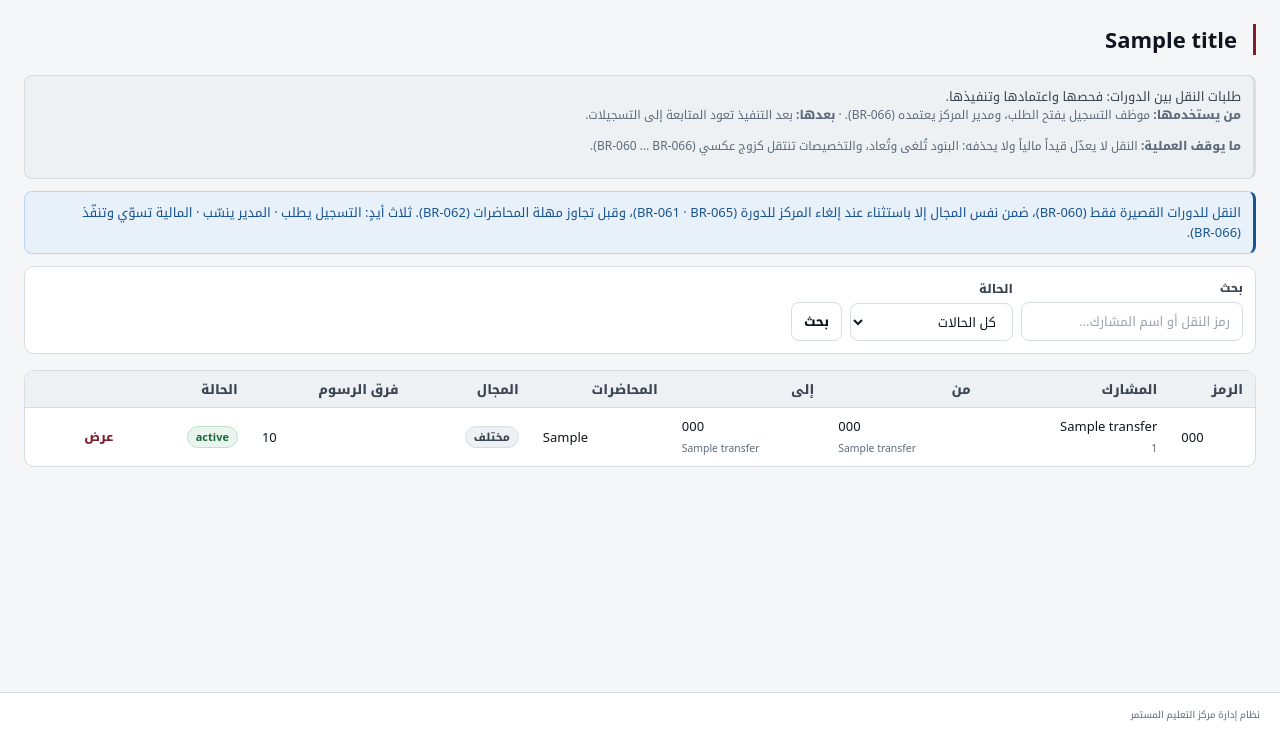
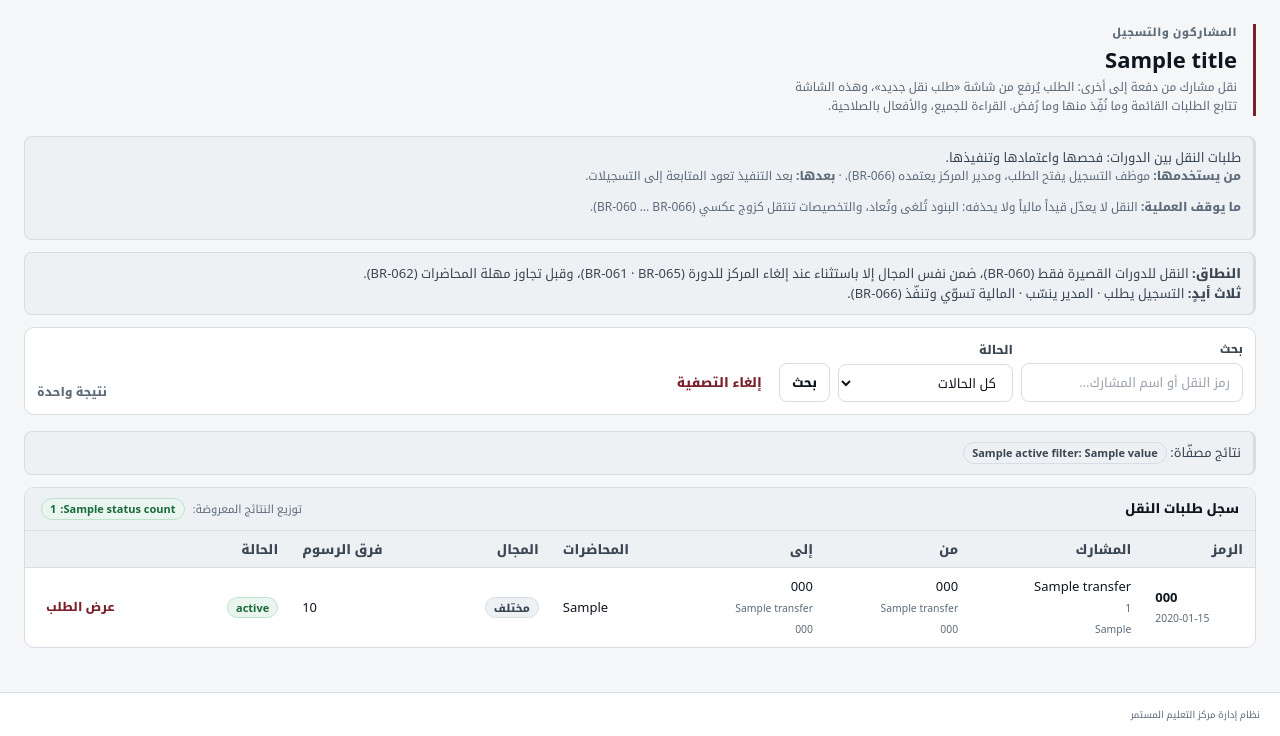
Before and after one commit to habahbeh/continuing_education_system, a Django app: template templates/operations/transfers.html in a window 1280 px wide. Shown: the part 64-800 px from the top of the page. Run offline with Django 5.2, Linux system fonts and the light colour scheme; the template is opened without the code that fills it: most values are stand-ins (such as "Sample title", 1, 10 or a date in 2020); data that the repository does not hold is empty.

Commit message:
Polish course transfers page
The screen is a register: the request is raised on §3.2/7 and the three acts
happen on the detail page. It stays exactly that — no button, no form and no
POST target was added, and the view still answers 405 to anything but GET.

What it was missing was the furniture the other polished screens now have: no
eyebrow, no subtitle, no result count, and — with two working filters — no
sign that an applied filter had made the table a subset, and no way back.

The row carried four keys the page drew nowhere: the reason, the request
date, and both enrolment codes. All four are printed now, under the cells
that already existed. None is new to the response and none opens a field: the
detail screen shows all four to these same roles.

The rules moved out of `.note info`. Blue is an alert, and §6.5 of the polish
rules says explaining a rule is not one. The words are unchanged; they are
split onto two labelled lines instead of one run-on sentence.

⚠️ Two defects found in the browser, both mine, both now pinned:

`.sr-only` in a `<th>` drags the whole page sideways. It is
`position:absolute` with no positioned ancestor, so it resolves against the
initial containing block — in RTL that is ~230px off the left edge, outside
`.tbl-wrap`'s clip, and the document gains a horizontal scrollbar the table's
own wrapper exists to prevent. Measured: 0px before, 238px with the span,
0px again with `aria-label` on the `<th>` instead. The column is still named
for assistive tech and now occupies no box at all.

This is also the cause of the leak reported as pre-existing on the enrolment
registry last commit. That page is not touched here; the diagnosis is in the
report.

The active-filter chip printed the stored code. A filter matching nothing has
no row to read `status_display` off, so `?status=EXECUTED` on an empty result
put «الحالة: EXECUTED» in front of the client — the defect the participant
registry was fixed for. The four labels now come from
`filterable_status_choices()`, projected the way `reason_choices()` already
is for the same A-05 reason, and the template stops repeating the enum.

No partner entitlement, no partner name, no protected identity field: the
transfer row never carried them and the polish did not go looking. Asserted
for four roles.

No CSS: every class this page draws with already existed.

Co-Authored-By: Claude Opus 5 <noreply@anthropic.com>

```diff
--- a/templates/operations/transfers.html
+++ b/templates/operations/transfers.html
@@ -1,13 +1,48 @@
 {% extends "base.html" %}
 {% load i18n status_ui guided_help %}
+
+{% block title %}{% translate "النقل بين الدورات — مركز التعليم المستمر" %}{% endblock %}
+
+{% comment %}
+  الصفحة قراءة: كل ما فيها من `list_transfers`، والطلب نفسه يُقدَّم من شاشة
+  «طلب نقل جديد» وحدها. زرّ الطلب محروس بـ CREATE على TRANSFER_NEW لا على
+  هذه الشاشة — والحساب التدقيقي يفتح النموذج ولا يقدّمه، فلا يُعرض له الزرّ.
+
+  شرائح العدّ تصف الصفوف المرسومة لا السجل كلّه، وتُحسب فوق نتيجة هذا الطلب.
+
+  اسم عمود الإجراءات بـ `aria-label` لا بـ `.sr-only`: الأخير
+  `position:absolute` بلا سلف موضَّع، فيُحسب من الكتلة الابتدائية ويقع عند
+  -٢٣٠px في RTL، ويهرب من قصّ `.tbl-wrap` فيجرّ الصفحة كلّها أفقياً. الاسم
+  يصل بالسمة، والصفحة لا تنزلق.
+
+  القواعد كانت في `.note info`: الأزرق تنبيه، وشرحُ قاعدةٍ ليس تنبيهاً
+  (قواعد التحسين §6.5). النصّ نفسه بلا تغيير، مقسوماً إلى أسطر تُقرأ.
+{% endcomment %}
+
 {% block content %}
 <div class="page-head">
-  <h1>{{ title }}</h1>
+  <div>
+    <span class="eyebrow">{% translate "المشاركون والتسجيل" %}</span>
+    <h1>{{ title }}</h1>
+    <p class="sub">{% translate "نقل مشارك من دفعة إلى أخرى: الطلب يُرفع من شاشة «طلب نقل جديد»، وهذه الشاشة تتابع الطلبات القائمة وما نُفِّذ منها وما رُفض. القراءة للجميع، والأفعال بالصلاحية." %}</p>
+  </div>
+  {% if can_request %}
+    <div class="acts">
+      <a class="btn2 primary" href="{% url 'operations:transfer-new' %}">{% translate "طلب نقل جديد" %}</a>
+    </div>
+  {% endif %}
 </div>
 
 {% guided_help "transfers" %}
-<div class="note info">
-  {% translate "النقل للدورات القصيرة فقط (BR-060)، ضمن نفس المجال إلا باستثناء عند إلغاء المركز للدورة (BR-061 · BR-065)، وقبل تجاوز مهلة المحاضرات (BR-062). ثلاث أيدٍ: التسجيل يطلب · المدير ينسّب · المالية تسوّي وتنفّذ (BR-066)." %}
+
+<div class="note">
+  <div>
+    <strong>{% translate "النطاق" %}:</strong>
+    {% translate "النقل للدورات القصيرة فقط (BR-060)، ضمن نفس المجال إلا باستثناء عند إلغاء المركز للدورة (BR-061 · BR-065)، وقبل تجاوز مهلة المحاضرات (BR-062)." %}
+    <br>
+    <strong>{% translate "ثلاث أيدٍ" %}:</strong>
+    {% translate "التسجيل يطلب · المدير ينسّب · المالية تسوّي وتنفّذ (BR-066)." %}
+  </div>
 </div>
 
 <form method="get" class="filterbar" role="search">
@@ -18,35 +53,67 @@
   <div class="fld">
     <label for="f_status">{% translate "الحالة" %}</label>
     <select name="status" id="f_status">
-    <option value="">{% translate "كل الحالات" %}</option>
-    <option value="PENDING_MANAGER" {% if status == "PENDING_MANAGER" %}selected{% endif %}>{% translate "بانتظار تنسيب المدير" %}</option>
-    <option value="PENDING_FINANCE" {% if status == "PENDING_FINANCE" %}selected{% endif %}>{% translate "بانتظار تسوية المالية" %}</option>
-    <option value="EXECUTED" {% if status == "EXECUTED" %}selected{% endif %}>{% translate "منفَّذ" %}</option>
-    <option value="REJECTED" {% if status == "REJECTED" %}selected{% endif %}>{% translate "مرفوض" %}</option>
-  </select>
+      <option value="">{% translate "كل الحالات" %}</option>
+      {% for value, label in status_choices %}
+        <option value="{{ value }}" {% if status == value %}selected{% endif %}>{{ label }}</option>
+      {% endfor %}
+    </select>
   </div>
   <button class="btn2" type="submit">{% translate "بحث" %}</button>
-  {% if can_request %}
-    <a class="btn2 primary" href="{% url 'operations:transfer-new' %}">{% translate "طلب نقل جديد" %}</a>
+  {% if active_filters %}
+    <a class="btn2 ghost" href="{% url 'operations:transfers' %}">{% translate "إلغاء التصفية" %}</a>
   {% endif %}
+  <span class="count">{% blocktranslate count n=transfers|length %}نتيجة واحدة{% plural %}{{ n }} نتيجة{% endblocktranslate %}</span>
 </form>
 
+{% if active_filters %}
+  <div class="note">
+    <div>
+      {% translate "نتائج مصفّاة" %}:
+      {% for label, value in active_filters %}
+        <span class="chip">{{ label }}: {{ value }}</span>
+      {% endfor %}
+    </div>
+  </div>
+{% endif %}
+
 <div class="card2">
+  <div class="card2-head">
+    <h2>{% translate "سجل طلبات النقل" %}</h2>
+    {% if status_counts %}
+      <div class="acts">
+        <small class="muted">{% translate "توزيع النتائج المعروضة" %}:</small>
+        {% for s in status_counts %}
+          <span class="chip {{ s.status|status_tone }}">{{ s.label }}: <span class="num">{{ s.count }}</span></span>
+        {% endfor %}
+      </div>
+    {% endif %}
+  </div>
   <div class="tbl-wrap">
     <table class="tbl">
       <thead><tr>
         <th>{% translate "الرمز" %}</th><th>{% translate "المشارك" %}</th>
         <th>{% translate "من" %}</th><th>{% translate "إلى" %}</th>
-        <th>{% translate "المحاضرات" %}</th><th>{% translate "المجال" %}</th>
-        <th>{% translate "فرق الرسوم" %}</th><th>{% translate "الحالة" %}</th><th></th>
+        <th class="num">{% translate "المحاضرات" %}</th><th>{% translate "المجال" %}</th>
+        <th class="num">{% translate "فرق الرسوم" %}</th><th>{% translate "الحالة" %}</th>
+        <th aria-label="{% translate 'إجراءات' %}"></th>
       </tr></thead>
       <tbody>
         {% for t in transfers %}
           <tr>
-            <td dir="ltr">{{ t.code }}</td>
-            <td>{{ t.participant_name }}<br><small class="muted" dir="ltr">{{ t.participant_number }}</small></td>
-            <td dir="ltr">{{ t.from_cohort_code }}<br><small class="muted">{{ t.from_program_name }}</small></td>
-            <td dir="ltr">{{ t.to_cohort_code }}<br><small class="muted">{{ t.to_program_name }}</small></td>
+            <td dir="ltr" translate="no"><strong class="num">{{ t.code }}</strong><br>
+              <small class="muted num">{{ t.requested_on|date:"Y-m-d" }}</small></td>
+            <td>{{ t.participant_name }}<br>
+              <small class="muted num" dir="ltr" translate="no">{{ t.participant_number }}</small><br>
+              <small class="muted">{{ t.reason_display }}</small></td>
+            <td><span dir="ltr" translate="no">{{ t.from_cohort_code }}</span><br>
+              <small class="muted">{{ t.from_program_name }}</small><br>
+              <small class="muted num" dir="ltr" translate="no">{{ t.from_enrollment_code }}</small></td>
+            <td><span dir="ltr" translate="no">{{ t.to_cohort_code }}</span><br>
+              <small class="muted">{{ t.to_program_name }}</small>
+              {% if t.to_enrollment_code %}<br>
+                <small class="muted num" dir="ltr" translate="no">{{ t.to_enrollment_code }}</small>
+              {% endif %}</td>
             <td class="num">{{ t.lectures_attended_at_request }}</td>
             <td>
               {% if t.same_category %}<span class="chip ok">{% translate "نفس المجال" %}</span>
@@ -55,13 +122,22 @@
             </td>
             <td class="num">{{ t.fee_difference }}</td>
             <td><span class="chip {{ t.status|status_tone }}">{{ t.status_display }}</span></td>
-            <td><a class="btn2 ghost" href="{% url 'operations:transfer-detail' t.code %}">{% translate "عرض" %}</a></td>
+            <td class="acts"><a class="btn2 ghost" href="{% url 'operations:transfer-detail' t.code %}">{% translate "عرض الطلب" %}</a></td>
           </tr>
         {% empty %}
           <tr><td colspan="9" class="empty">
-              <span class="empty-title">{% translate "لا طلبات نقل" %}</span>
+            {% if active_filters %}
+              <span class="empty-title">{% translate "لا طلب نقل يطابق التصفية الحالية" %}</span>
+              <span class="empty-body">{% translate "جرّب رمز النقل كاملاً أو جزءاً من اسم المشارك، أو وسّع الحالة إلى «كل الحالات»." %}</span>
+              <a class="btn2 empty-act" href="{% url 'operations:transfers' %}">{% translate "عرض كل الطلبات" %}</a>
+            {% else %}
+              <span class="empty-title">{% translate "لا طلبات نقل بعد" %}</span>
               <span class="empty-body">{% translate "النقل بين الدورات يبدأ بطلب، و«فحص الشروط» يعرض القرار وفرق الرسوم قبل التقديم بلا أي كتابة." %}</span>
-            </td></tr>
+              {% if can_request %}
+                <a class="btn2 primary empty-act" href="{% url 'operations:transfer-new' %}">{% translate "طلب نقل جديد" %}</a>
+              {% endif %}
+            {% endif %}
+          </td></tr>
         {% endfor %}
       </tbody>
     </table>
```
Also changed, not shown: apps/operations/services/transfer_service.py (+17 -0 lines), apps/operations/views.py (+37 -8 lines), tests/test_ui_regressions.py (+343 -0 lines).
